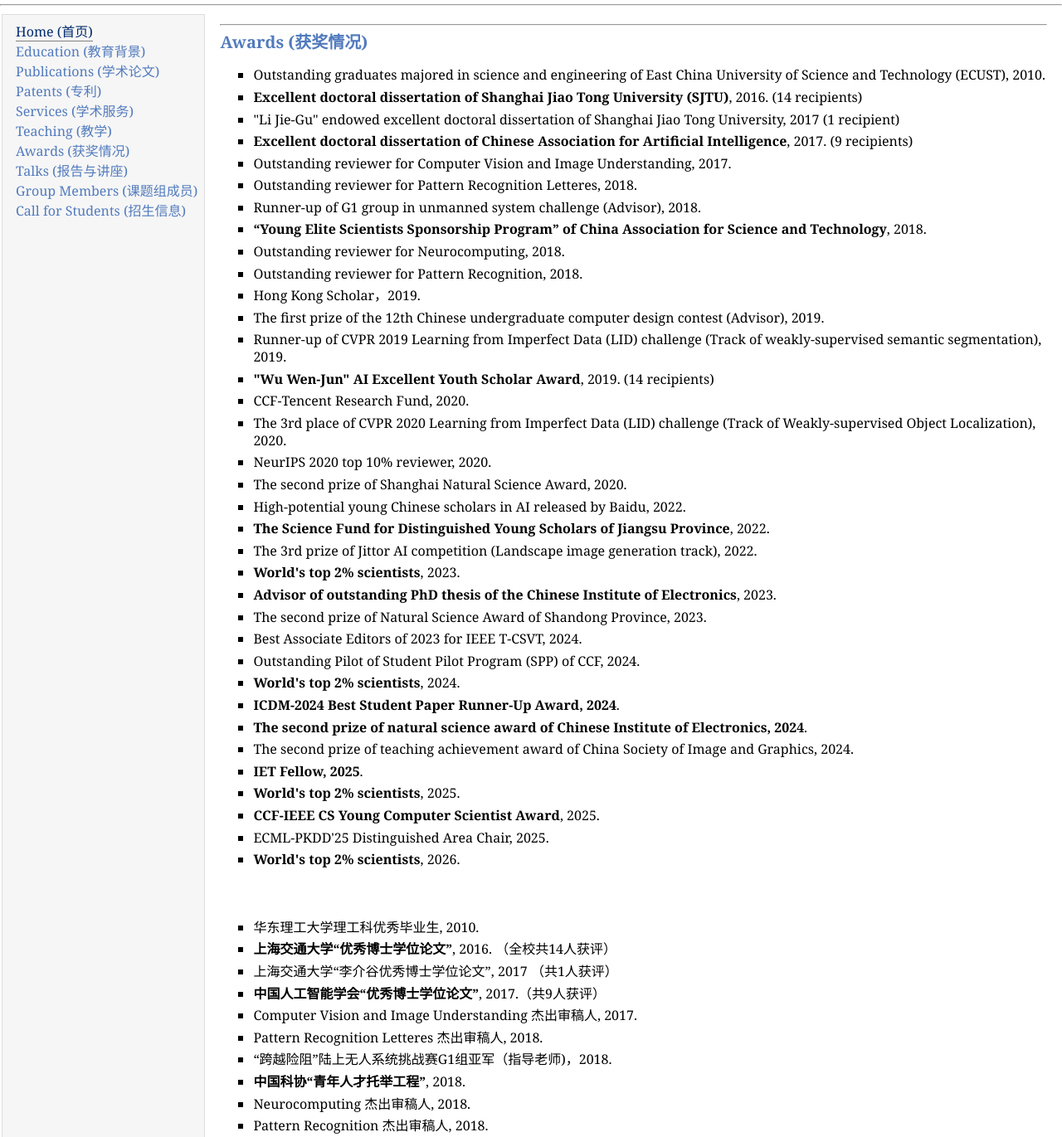
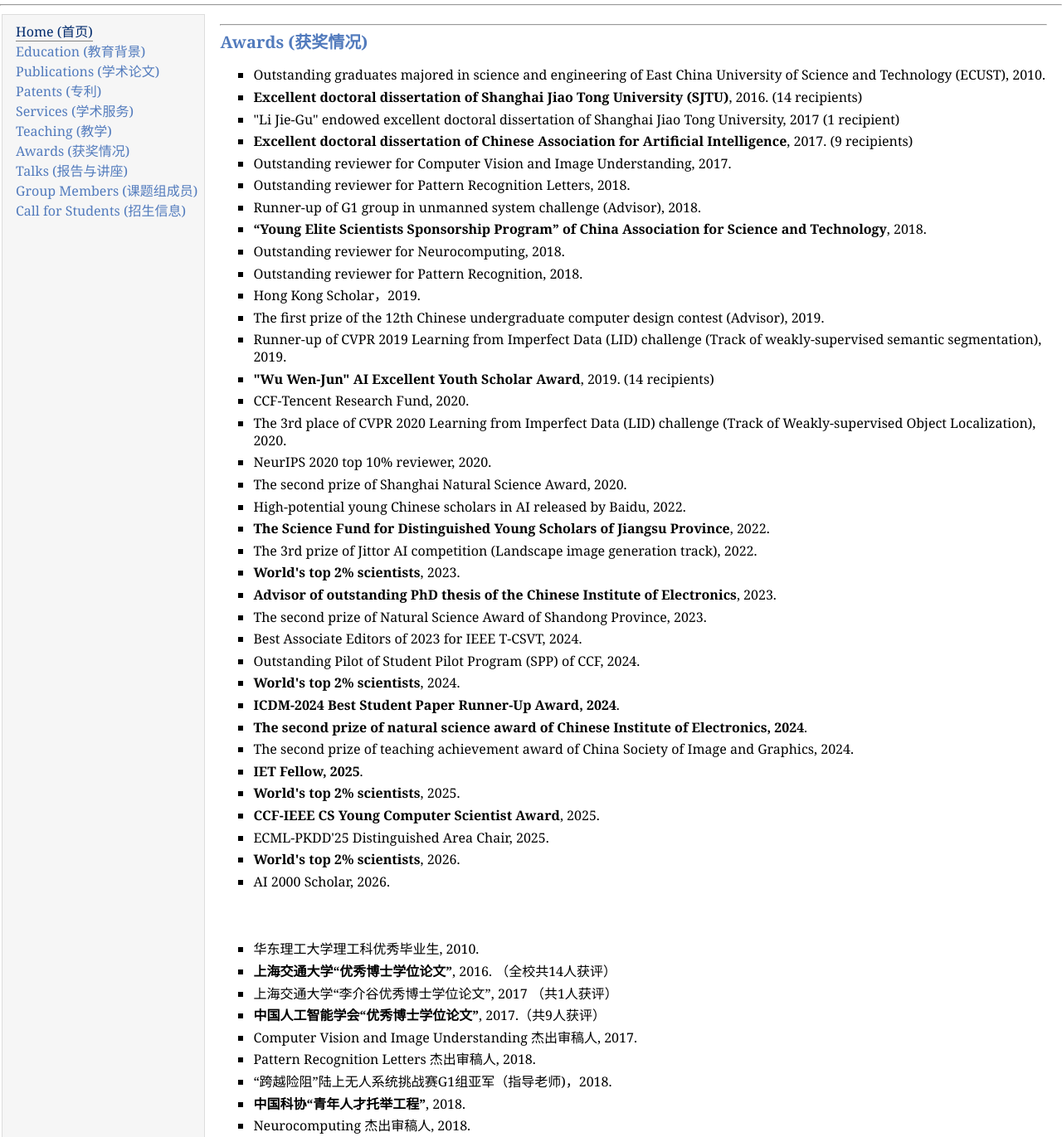
Before and after one commit to gcatnjust/ChenGong, a plain HTML site: page awards.html in a window 1280 px wide. Shown: the part 66-1437 px from the top of the page at 83% size. Drawn offline with Linux system fonts and the light colour scheme.

Commit message:
Add files via upload

```diff
--- a/awards.html
+++ b/awards.html
@@ -41,7 +41,7 @@
 			<li><p> <b>Excellent doctoral dissertation of Chinese Association for Artificial Intelligence</b>, 2017. (9 recipients) </p></li>
 		    <!-- <li><p> Distinguished talents of six domains in Jiangsu province, 2017. </p></li> -->
 			<li><p> Outstanding reviewer for Computer Vision and Image Understanding, 2017. </p></li>
-			<li><p> Outstanding reviewer for Pattern Recognition Letteres, 2018. </p></li>
+			<li><p> Outstanding reviewer for Pattern Recognition Letters, 2018. </p></li>
 			<!-- <li><p> The third prize of the 12th excellent academic paper competition on natural science of Nanjing City, 2018. </p></li> -->
 			<li><p> Runner-up of G1 group in unmanned system challenge (Advisor), 2018. </p></li>
 			<!-- <li><p> “Young Elite Scientists Sponsorship Program” of Jiangsu Association for Science and Technology, 2018. </p></li> -->
@@ -77,6 +77,7 @@
 			<li><p> <b>CCF-IEEE CS Young Computer Scientist Award</b>, 2025. </p></li>
             <li><p> ECML-PKDD'25 Distinguished Area Chair, 2025. </p></li>
 			<li><p> <b>World's top 2% scientists</b>, 2026. </p></li>
+			<li><p> AI 2000 Scholar, 2026.  </p></li>
         </ul>
  </div>
 <br/>
@@ -90,7 +91,7 @@
 			<li><p> <b>中国人工智能学会“优秀博士学位论文”</b>, 2017.（共9人获评） </p></li>
 		    <!-- <li><p> 江苏省“六大人才高峰高层次人才”, 2017. </p></li> -->
 			<li><p> Computer Vision and Image Understanding 杰出审稿人, 2017. </p></li>
-			<li><p> Pattern Recognition Letteres 杰出审稿人, 2018. </p></li>
+			<li><p> Pattern Recognition Letters 杰出审稿人, 2018. </p></li>
 			<!-- <li><p> 南京市第十二届自然科学优秀学术论文三等奖, 2018. </p></li> -->
 			<li><p> “跨越险阻”陆上无人系统挑战赛G1组亚军（指导老师)，2018. </p></li>
 			<!-- <li><p> 江苏省科协“青年人才托举工程”, 2018. </p></li> -->
@@ -127,6 +128,7 @@
 			<li><p> <b>CCF-IEEE青年科技奖</b>, 2025. </p></li>
 			<li><p> ECML-PKDD'25 杰出领域主席, 2025. </p></li>
 			<li><p> <b>入选全球前2％顶尖科学家榜单</b>, 2026. </p></li>
+			<li><p> AI 2000人工智能全球最具影响力学者, 2026. </p></li>
         </ul>
 
 
```
Also changed, not shown: index.html (+1 -0 lines).
